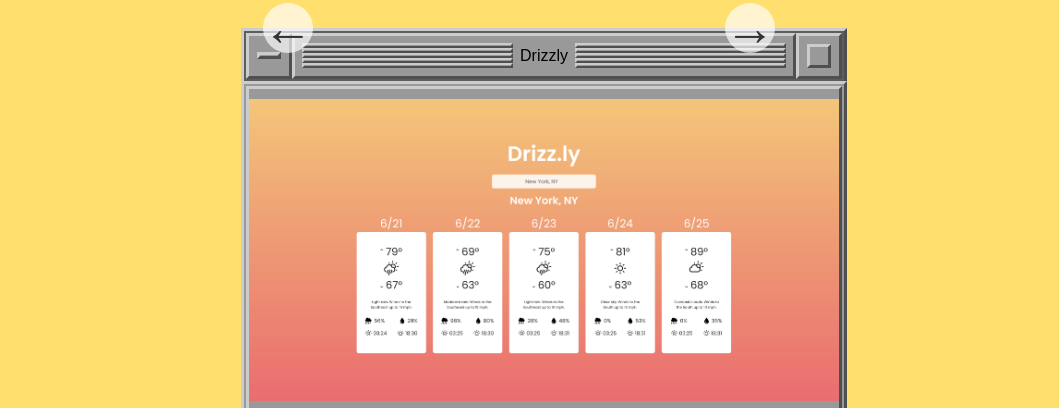
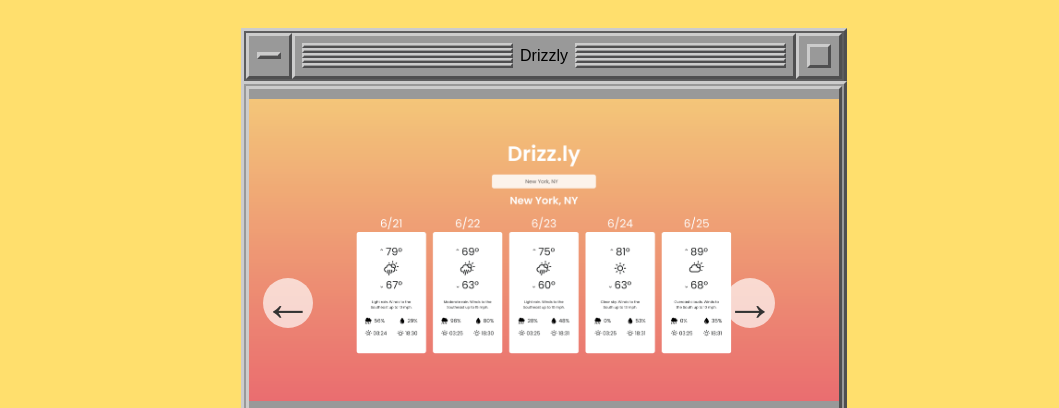
Before and after one commit to jjrobledo/personal-portfolio, a website built with Parcel: page index.html in a window 1280 px wide. Shown: the part 352-760 px from the top of the page, without its empty margins (96-1155 px from the left). Built offline with nearby package versions, Linux system fonts and the light colour scheme.

Commit message:
fix for button positioning

```diff
--- a/src/css/styles.css
+++ b/src/css/styles.css
@@ -193,12 +193,12 @@ img {
 
   .window-btn-left {
     left: 25%;
-    transform: translate(-50%, -50%);
+    transform: translate(-50%, 500%);
   }
 
   .window-btn-right {
     right: 25%;
-    transform: translate(-50%, -50%);
+    transform: translate(-50%, 500%);
   }
 
   .window-img {
```
